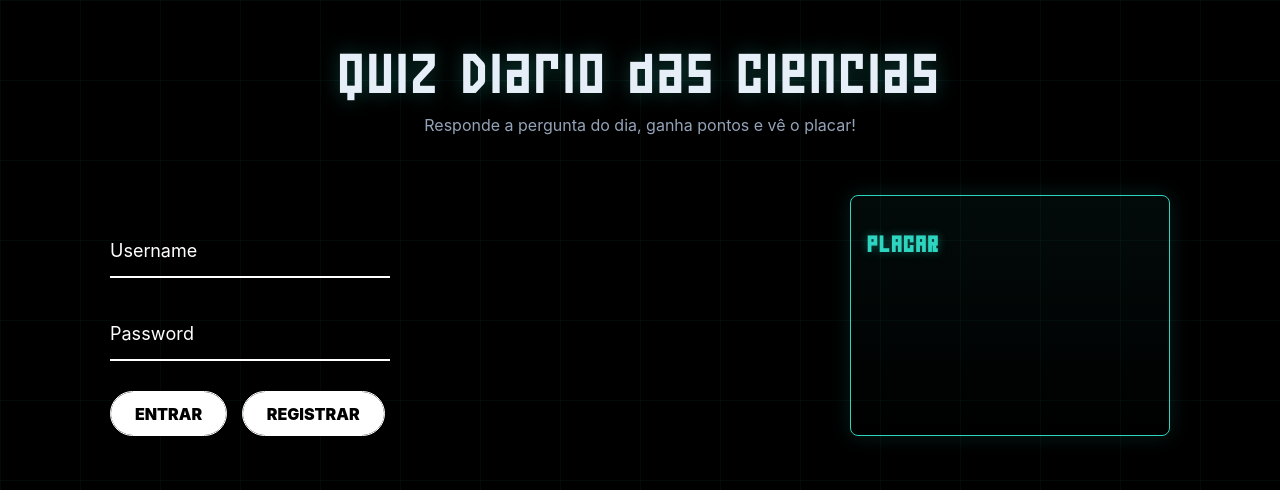
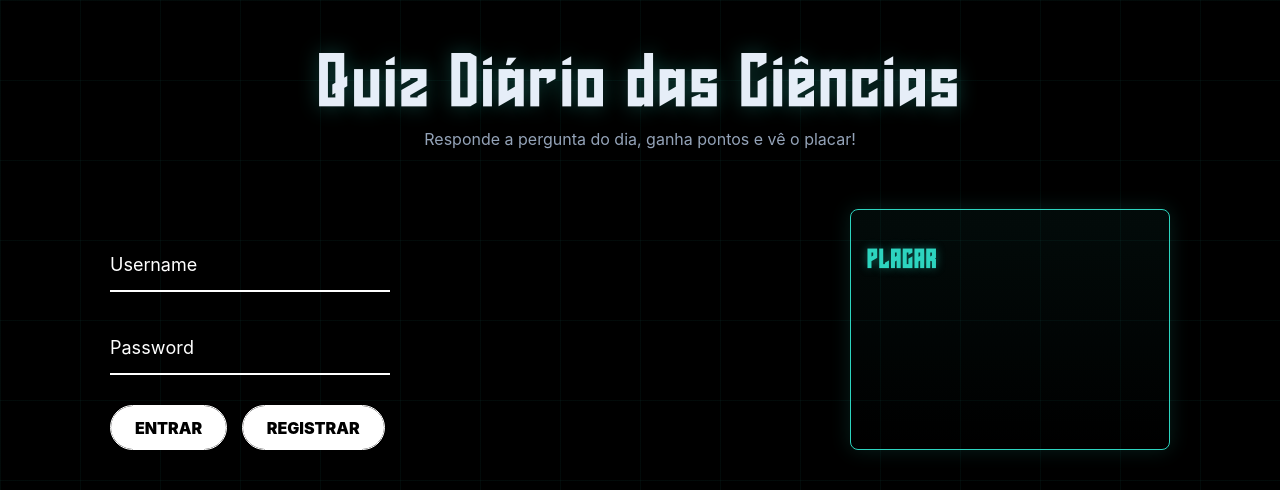
Before and after one commit to hohops/WebsiteCC, a plain HTML site: page index.html in a window 1280 px wide. Drawn offline with nearby package versions, Linux system fonts and the light colour scheme; no server answers.

Commit message:
Refactor code structure for improved readability and maintainability

```diff
--- a/styles.css
+++ b/styles.css
@@ -7,7 +7,7 @@
 }
 @font-face {
   font-family: Daydream;
-  src: url(/Fonts/PixelBit-Free.ttf);
+  src: url(/Fonts/Calvera\ Personal\ Use\ Only.ttf);
 }
 * {
   box-sizing: border-box;
@@ -68,7 +68,7 @@ h1 {
   font-family: Daydream;
   letter-spacing: 4px;
   font-weight: 300;
-  font-size: 3.5rem;
+  font-size: 4rem;
   color: #e6eef8;
   text-shadow: 0 0 20px rgba(45, 212, 191, 0.3);
 }
```
Also changed, not shown: Fonts/Calvera Personal Use Only.ttf (added).
